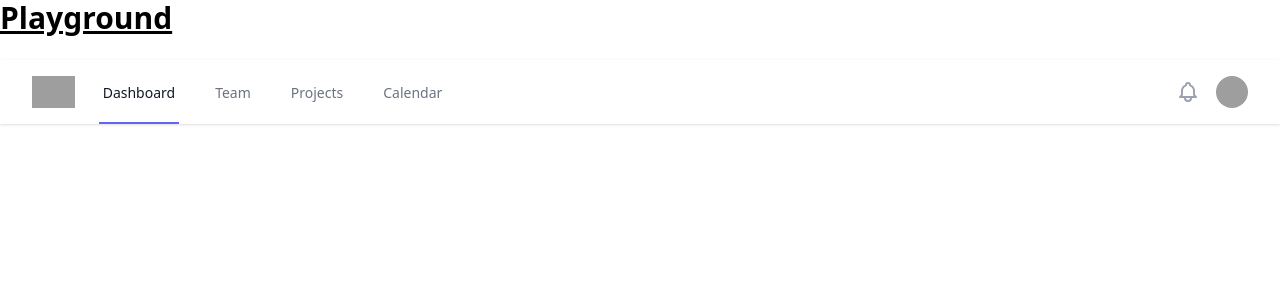
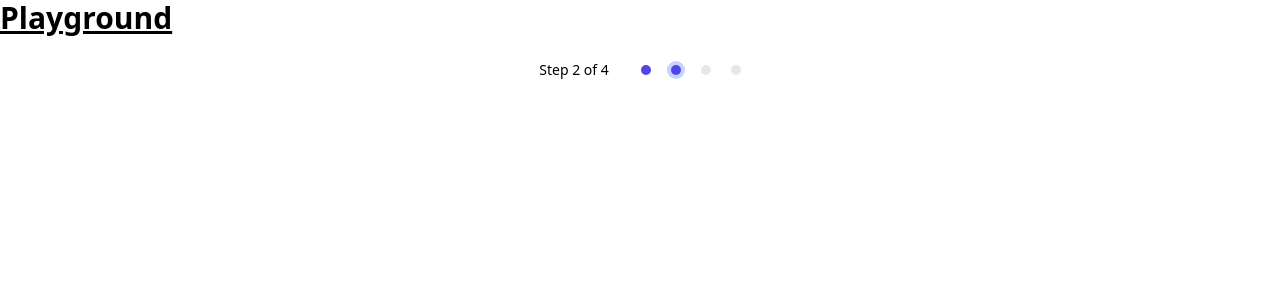
Before and after one commit to jamielin125/AccessDiversers, a Vue app: page /playground in a window 1280 px wide. Shown: the top 300 px of the page. Built offline with nearby package versions, Linux system fonts and the light colour scheme; grey boxes are pictures that could not be loaded.

Commit message:
feat: playground 範例

```diff
--- a/src/components/Playground.vue
+++ b/src/components/Playground.vue
@@ -1,63 +1,40 @@
 <template>
 	<!-- This example requires Tailwind CSS v2.0+ -->
-	<nav class="bg-white shadow">
-		<div class="max-w-7xl mx-auto px-2 sm:px-6 lg:px-8">
-			<div class="relative flex justify-between h-16">
-				<div class="absolute inset-y-0 left-0 flex items-center sm:hidden">
-					<!-- Mobile menu button -->
-					<button type="button" class="inline-flex items-center justify-center p-2 rounded-md text-gray-400 hover:text-gray-500 hover:bg-gray-100 focus:outline-none focus:ring-2 focus:ring-inset focus:ring-indigo-500" aria-controls="mobile-menu" aria-expanded="false">
-						<span class="sr-only">Open main menu</span>
-						<svg class="block h-6 w-6" xmlns="http://www.w3.org/2000/svg" fill="none" viewBox="0 0 24 24" stroke-width="2" stroke="currentColor" aria-hidden="true">
-							<path stroke-linecap="round" stroke-linejoin="round" d="M4 6h16M4 12h16M4 18h16" />
-						</svg>
-						<svg class="hidden h-6 w-6" xmlns="http://www.w3.org/2000/svg" fill="none" viewBox="0 0 24 24" stroke-width="2" stroke="currentColor" aria-hidden="true">
-							<path stroke-linecap="round" stroke-linejoin="round" d="M6 18L18 6M6 6l12 12" />
-						</svg>
-					</button>
-				</div>
-				<div class="flex-1 flex items-center justify-center sm:items-stretch sm:justify-start">
-					<div class="flex-shrink-0 flex items-center">
-						<img class="block lg:hidden h-8 w-auto" src="https://tailwindui.com/img/logos/workflow-mark-indigo-600.svg" alt="Workflow">
-						<img class="hidden lg:block h-8 w-auto" src="https://tailwindui.com/img/logos/workflow-logo-indigo-600-mark-gray-800-text.svg" alt="Workflow">
-					</div>
-					<div class="hidden sm:ml-6 sm:flex sm:space-x-8">
-						<!-- Current: "border-indigo-500 text-gray-900", Default: "border-transparent text-gray-500 hover:border-gray-300 hover:text-gray-700" -->
-						<a href="#" class="border-indigo-500 text-gray-900 inline-flex items-center px-1 pt-1 border-b-2 text-sm font-medium"> Dashboard </a>
-						<a href="#" class="border-transparent text-gray-500 hover:border-gray-300 hover:text-gray-700 inline-flex items-center px-1 pt-1 border-b-2 text-sm font-medium"> Team </a>
-						<a href="#" class="border-transparent text-gray-500 hover:border-gray-300 hover:text-gray-700 inline-flex items-center px-1 pt-1 border-b-2 text-sm font-medium"> Projects </a>
-						<a href="#" class="border-transparent text-gray-500 hover:border-gray-300 hover:text-gray-700 inline-flex items-center px-1 pt-1 border-b-2 text-sm font-medium"> Calendar </a>
-					</div>
-				</div>
-				<div class="absolute inset-y-0 right-0 flex items-center pr-2 sm:static sm:inset-auto sm:ml-6 sm:pr-0">
-					<button type="button" class="bg-white p-1 rounded-full text-gray-400 hover:text-gray-500 focus:outline-none focus:ring-2 focus:ring-offset-2 focus:ring-indigo-500">
-						<span class="sr-only">View notifications</span>
-						<svg class="h-6 w-6" xmlns="http://www.w3.org/2000/svg" fill="none" viewBox="0 0 24 24" stroke-width="2" stroke="currentColor" aria-hidden="true">
-							<path stroke-linecap="round" stroke-linejoin="round" d="M15 17h5l-1.405-1.405A2.032 2.032 0 0118 14.158V11a6.002 6.002 0 00-4-5.659V5a2 2 0 10-4 0v.341C7.67 6.165 6 8.388 6 11v3.159c0 .538-.214 1.055-.595 1.436L4 17h5m6 0v1a3 3 0 11-6 0v-1m6 0H9" />
-						</svg>
-					</button>
+	<nav class="flex items-center justify-center" aria-label="Progress">
+		<p class="text-sm font-medium">Step 2 of 4</p>
+		<ol role="list" class="ml-8 flex items-center space-x-5">
+			<li>
+				<!-- Completed Step -->
+				<a href="#" class="block w-2.5 h-2.5 bg-indigo-600 rounded-full hover:bg-indigo-900">
+					<span class="sr-only">Step 1</span>
+				</a>
+			</li>
 
-					<div class="ml-3 relative">
-						<div>
-							<button type="button" class="bg-white rounded-full flex text-sm focus:outline-none focus:ring-2 focus:ring-offset-2 focus:ring-indigo-500" id="user-menu-button" aria-expanded="false" aria-haspopup="true">
-								<span class="sr-only">Open user menu</span>
-								<img class="h-8 w-8 rounded-full" src="https://images.unsplash.com/photo-1472099645785-5658abf4ff4e?ixlib=rb-1.2.1&ixid=eyJhcHBfaWQiOjEyMDd9&auto=format&fit=facearea&facepad=2&w=256&h=256&q=80" alt="">
-							</button>
-						</div>
-					</div>
-				</div>
-			</div>
-		</div>
+			<li>
+				<!-- Current Step -->
+				<a href="#" class="relative flex items-center justify-center" aria-current="step">
+        <span class="absolute w-5 h-5 p-px flex" aria-hidden="true">
+          <span class="w-full h-full rounded-full bg-indigo-200"></span>
+        </span>
+					<span class="relative block w-2.5 h-2.5 bg-indigo-600 rounded-full" aria-hidden="true"></span>
+					<span class="sr-only">Step 2</span>
+				</a>
+			</li>
 
-		<!-- Mobile menu, show/hide based on menu state. -->
-		<div class="sm:hidden" id="mobile-menu">
-			<div class="pt-2 pb-4 space-y-1">
-				<!-- Current: "bg-indigo-50 border-indigo-500 text-indigo-700", Default: "border-transparent text-gray-500 hover:bg-gray-50 hover:border-gray-300 hover:text-gray-700" -->
-				<a href="#" class="bg-indigo-50 border-indigo-500 text-indigo-700 block pl-3 pr-4 py-2 border-l-4 text-base font-medium">Dashboard</a>
-				<a href="#" class="border-transparent text-gray-500 hover:bg-gray-50 hover:border-gray-300 hover:text-gray-700 block pl-3 pr-4 py-2 border-l-4 text-base font-medium">Team</a>
-				<a href="#" class="border-transparent text-gray-500 hover:bg-gray-50 hover:border-gray-300 hover:text-gray-700 block pl-3 pr-4 py-2 border-l-4 text-base font-medium">Projects</a>
-				<a href="#" class="border-transparent text-gray-500 hover:bg-gray-50 hover:border-gray-300 hover:text-gray-700 block pl-3 pr-4 py-2 border-l-4 text-base font-medium">Calendar</a>
-			</div>
-		</div>
+			<li>
+				<!-- Upcoming Step -->
+				<a href="#" class="block w-2.5 h-2.5 bg-gray-200 rounded-full hover:bg-gray-400">
+					<span class="sr-only">Step 3</span>
+				</a>
+			</li>
+
+			<li>
+				<!-- Upcoming Step -->
+				<a href="#" class="block w-2.5 h-2.5 bg-gray-200 rounded-full hover:bg-gray-400">
+					<span class="sr-only">Step 4</span>
+				</a>
+			</li>
+		</ol>
 	</nav>
 </template>
 
```
